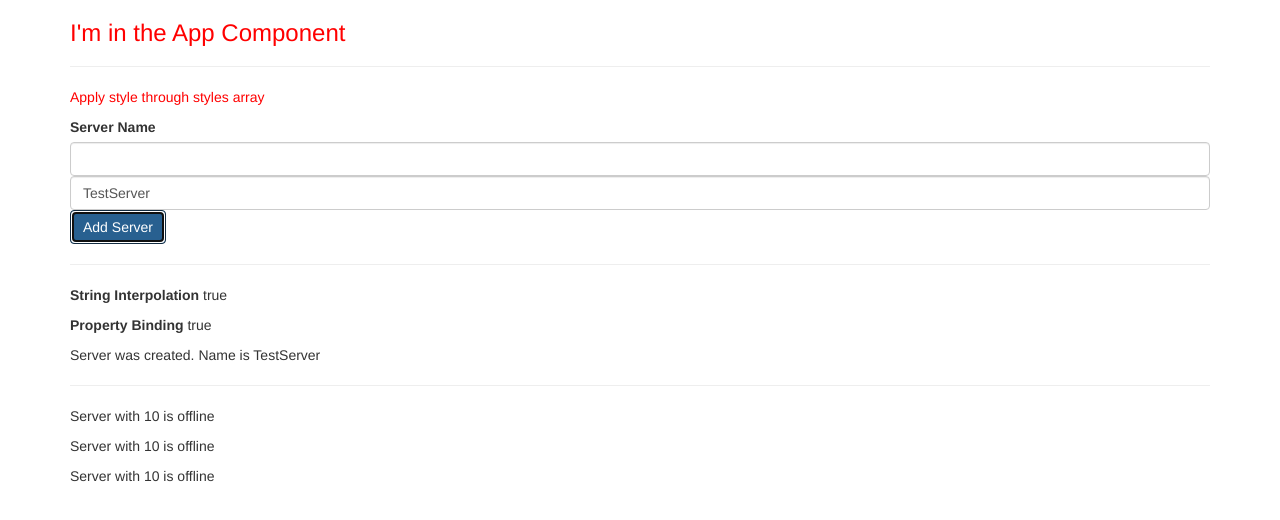
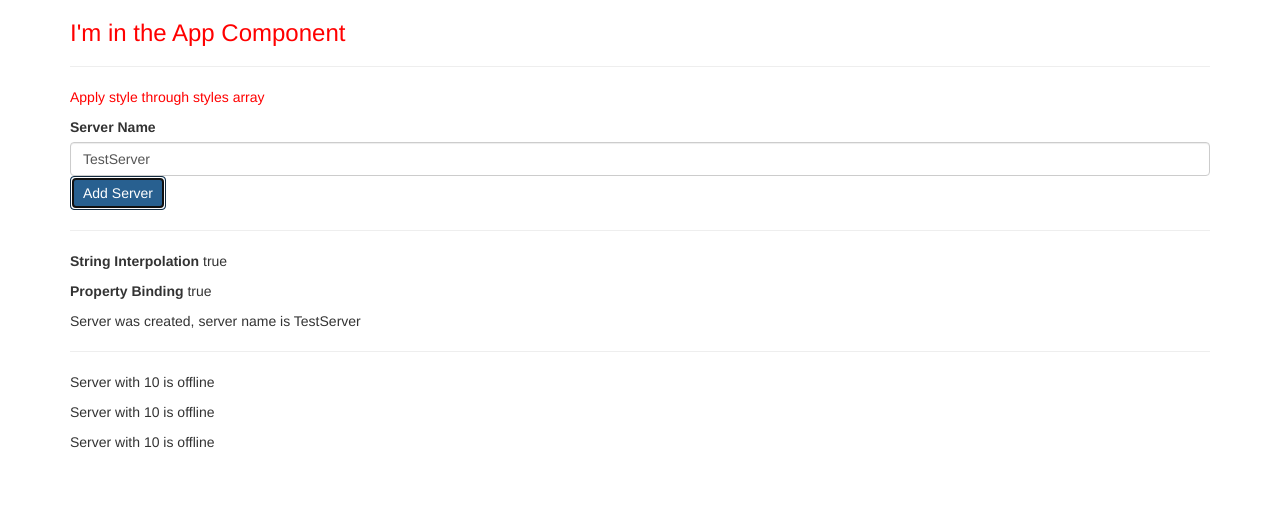
Before and after one commit to sailesh97/Learn-Angular, an Angular app: page / in a window 1280 px wide. Both pictures are taken after a click on the button "Add Server". Shown: the top 520 px of the page. Built offline with nearby package versions, Linux system fonts and the light colour scheme.

Commit message:
Introduction to ngIf directive

```diff
--- a/src/app/servers/servers.component.html
+++ b/src/app/servers/servers.component.html
@@ -1,7 +1,7 @@
 <label for="">Server Name</label>
-<input type="text"
+<!-- <input type="text"
     class="form-control"
-    (input)="onUpdateServerName($event)">
+    (input)="onUpdateServerName($event)"> -->
 <!-- $event is a reserved variable that we have access to in our template file while using event binding.
     It contains some information about the event fired.
     you can get that event.target.values
@@ -30,11 +30,23 @@
 <p><b>String Interpolation </b>{{allowNewServer}}</p>
 <p><b>Property Binding </b><span [innerText]="allowNewServer"></span></p>
 
-<p>{{serverCreationStatus}}</p>
+<!-- <p>{{serverCreationStatus}}</p> -->
+<p *ngIf="serverCreated">Server was created, server name is {{serverName}}</p>
 <hr>
 <app-server></app-server>
 <app-server></app-server>
 <app-server></app-server>
+
+<!--
+    Value for *ngIf directive is any expression that retuns a boolean value true or false within double quotes.
+
+    If you inspect the page, you'll find that the p tag with ngIf was not there at first. It got inserted in DOM once the button is clicked.
+    And Angular maintains a mark or hook in DOM to know where it have to insert the p tag when serverCreated changes to true in ngIf.
+-->
+
+<!--bindings={ hook in DOM
+  "ng-reflect-ng-if": "false"
+}-->
 
 <!--
     If a HTML element has a event onclick, in Angular that will be click.
--- a/src/app/servers/servers.component.ts
+++ b/src/app/servers/servers.component.ts
@@ -12,6 +12,7 @@ export class ServersComponent implements OnInit {
   allowNewServer = false;
   serverCreationStatus = 'No server was created!';
   serverName = 'TestServer';
+  serverCreated = false;
   constructor() {
     setTimeout(() => {
       this.allowNewServer = true;
@@ -22,6 +23,7 @@ export class ServersComponent implements OnInit {
   }
 
   onCreateServer(){
+    this.serverCreated = true;
     this.serverCreationStatus = 'Server was created. Name is ' + this.serverName;
   }
 
```
